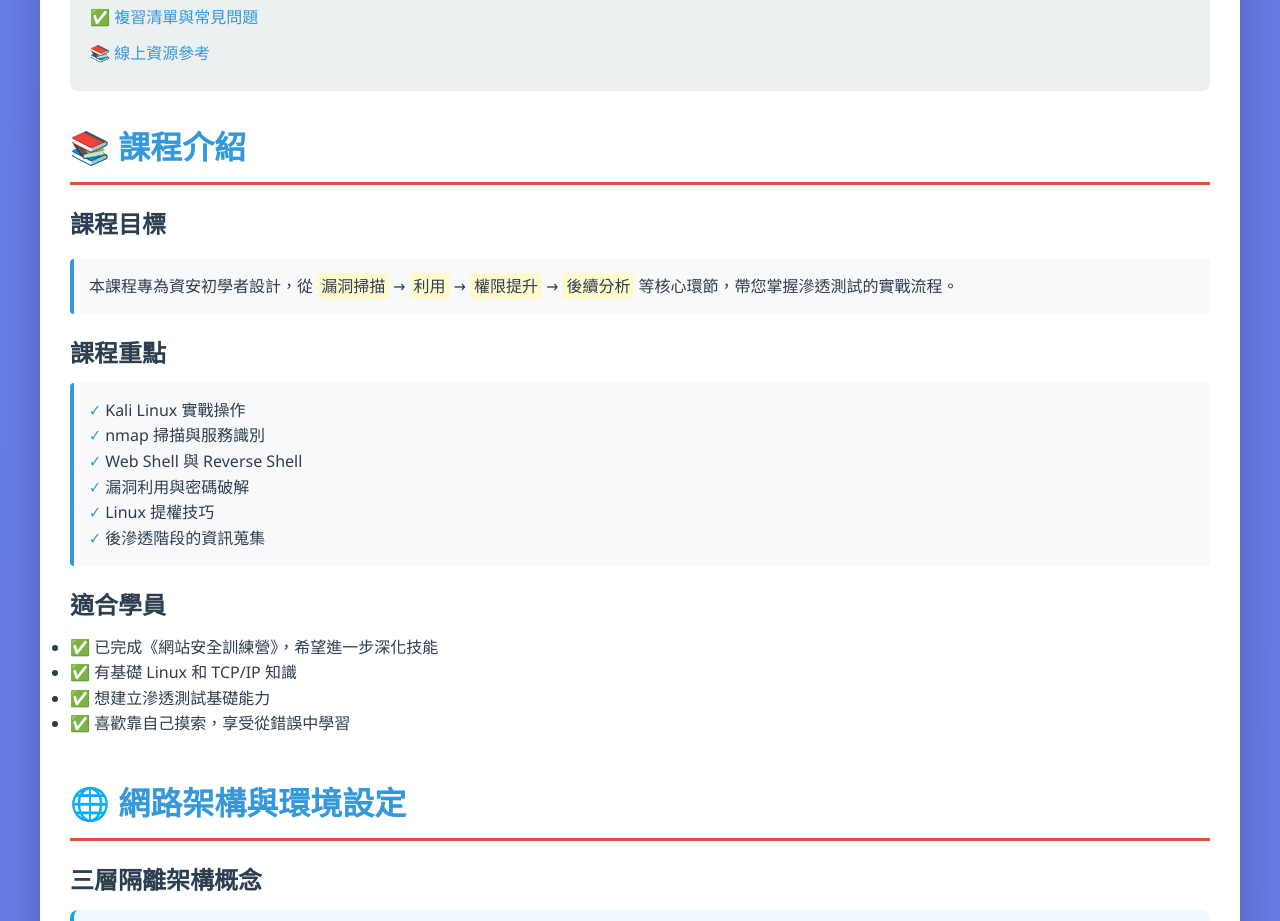
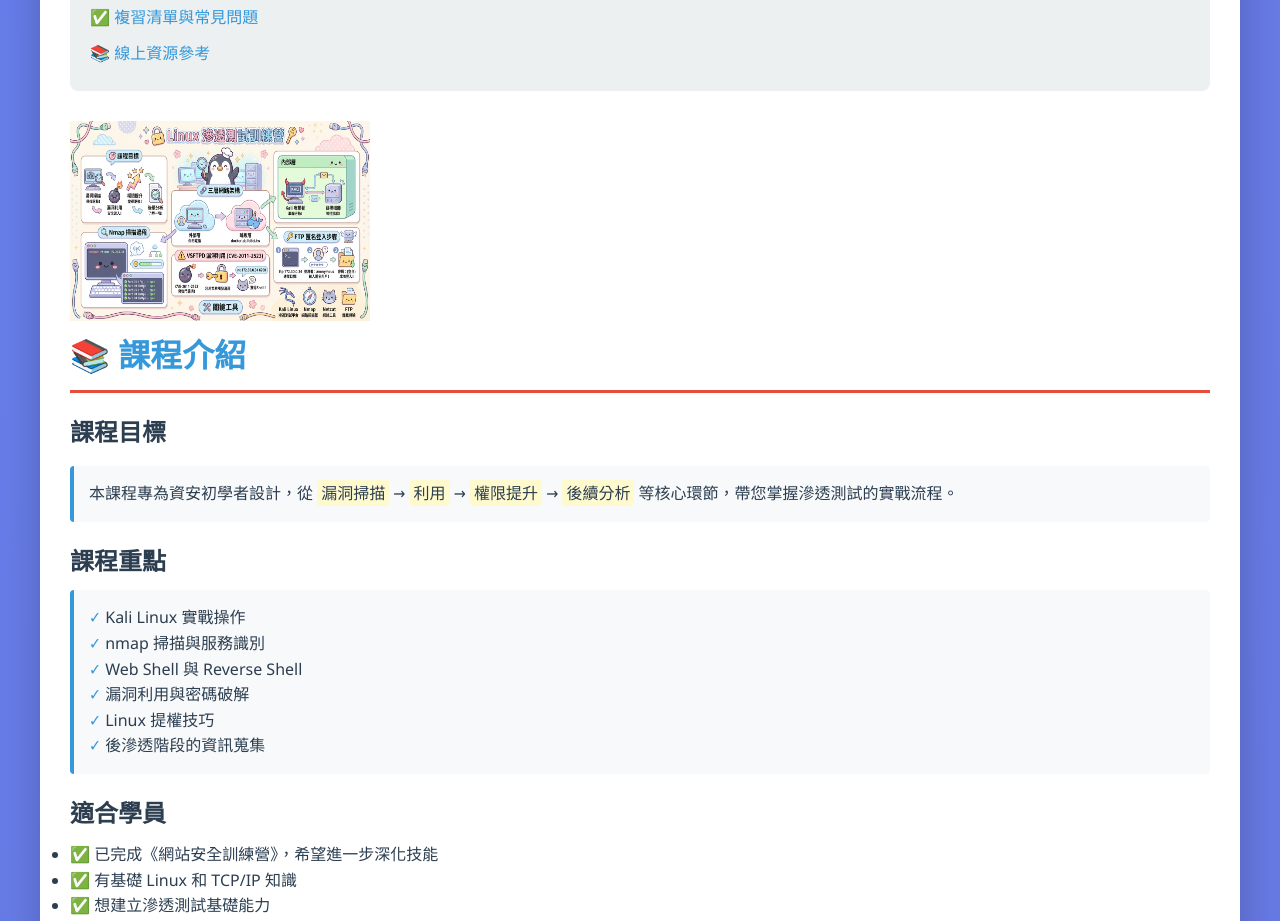
Before and after one commit to lushinshang/linux-pt-1141201, a plain HTML site: page index.html in a window 1280 px wide. Shown: the part 940-1861 px from the top of the page. Drawn offline with Linux system fonts and the light colour scheme.

Commit message:
Update index.html

```diff
--- a/index.html
+++ b/index.html
@@ -482,7 +482,7 @@
                     <li><a href="#resources">📚 線上資源參考</a></li>
                 </ul>
             </div>
-
+            <img src="generate.png" alt="Generate image" width="300" height="200" class="my-img-style">
             <!-- 課程介紹 -->
             <section id="intro">
                 <h2>📚 課程介紹</h2>
```
